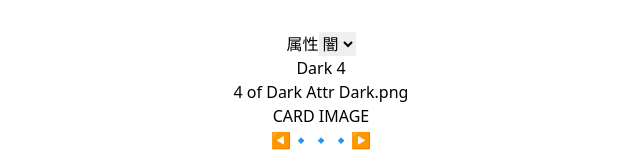
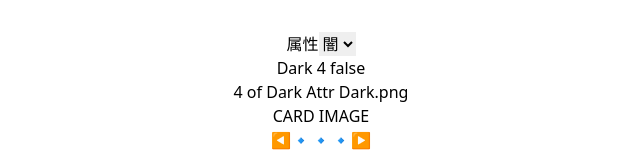
Before and after one commit to takahiro-maekawa/ReactTsCh4_5Hook-Tailwind, a React (Vite) app in the folder vite-project/: page / in a window 1280 px wide. Shown: the top 160 px of the page, without its empty margins (319-959 px from the left). Built offline with nearby package versions, Linux system fonts and the light colour scheme.

Commit message:
仮保存

```diff
--- a/vite-project/src/RankUpMagic.tsx
+++ b/vite-project/src/RankUpMagic.tsx
@@ -26,14 +26,16 @@ export default function RankUpMagic({}) {
 
     // カードの検索用State
     useEffect(() => {
+        dispatchCardValue({type: 'changeLoad'});
         infoFetch({attribute, rank, dispatchCardView});
+        dispatchCardValue({type: 'changeLoad'});
     }, [attribute, rank])
 
     return(
         <>
         <AttrForm attribute={attribute} dispatchCardValue={dispatchCardValue}/>
         <div className="text-3xl font-bold underline">
-            <span>{attribute} {rank}</span><br/>
+            <span>{attribute} {rank} {loading ? "true": "false"}</span><br/>
         </div>
         <div className="text-3xl font-bold underline">
             <span>{name} {imageUrl}</span><br/>
--- a/vite-project/src/common/reducer/CardSearchValueReducer.ts
+++ b/vite-project/src/common/reducer/CardSearchValueReducer.ts
@@ -20,6 +20,9 @@ export type CardValueAction =
     }
     |{
         type: 'decrement';
+    }
+    |{
+        type: 'changeLoad';
     };
 
 export function cardValueReducer(state: CardValueState, action: CardValueAction): CardValueState {
@@ -42,6 +45,9 @@ export function cardValueReducer(state: CardValueState, action: CardValueAction)
                 return state;
             }
             return {...state, rank: state.rank +1}
+        case 'changeLoad':
+        // Loadingを反転させる
+            return {...state, loading: !state.loading}
         default:
             return state;
     }
--- a/vite-project/src/rankUpMagic/infoFetch/infoFetch.tsx
+++ b/vite-project/src/rankUpMagic/infoFetch/infoFetch.tsx
@@ -7,7 +7,16 @@ interface infoProps {
     dispatchCardView: React.Dispatch<CardViewAction>
 }
 
+const sleep = delay => new Promise(resolve => setTimeout(resolve, delay));
+
+async function exampleFunction() {
+    console.log('Start');
+    await sleep(2000); // 2秒間待機
+    console.log('End');
+   }
+
 export default function infoFetch({attribute, rank, dispatchCardView}: infoProps) {
+    exampleFunction();
 
     // あとは何かしらの形でCardViewStateを更新すればおk
     dispatchCardView({type: 'update', newState:{attribute: Attribute.Dark, name:`${rank} of ${attribute} Attr`, imageUrl:`${attribute}.png`}})
```
